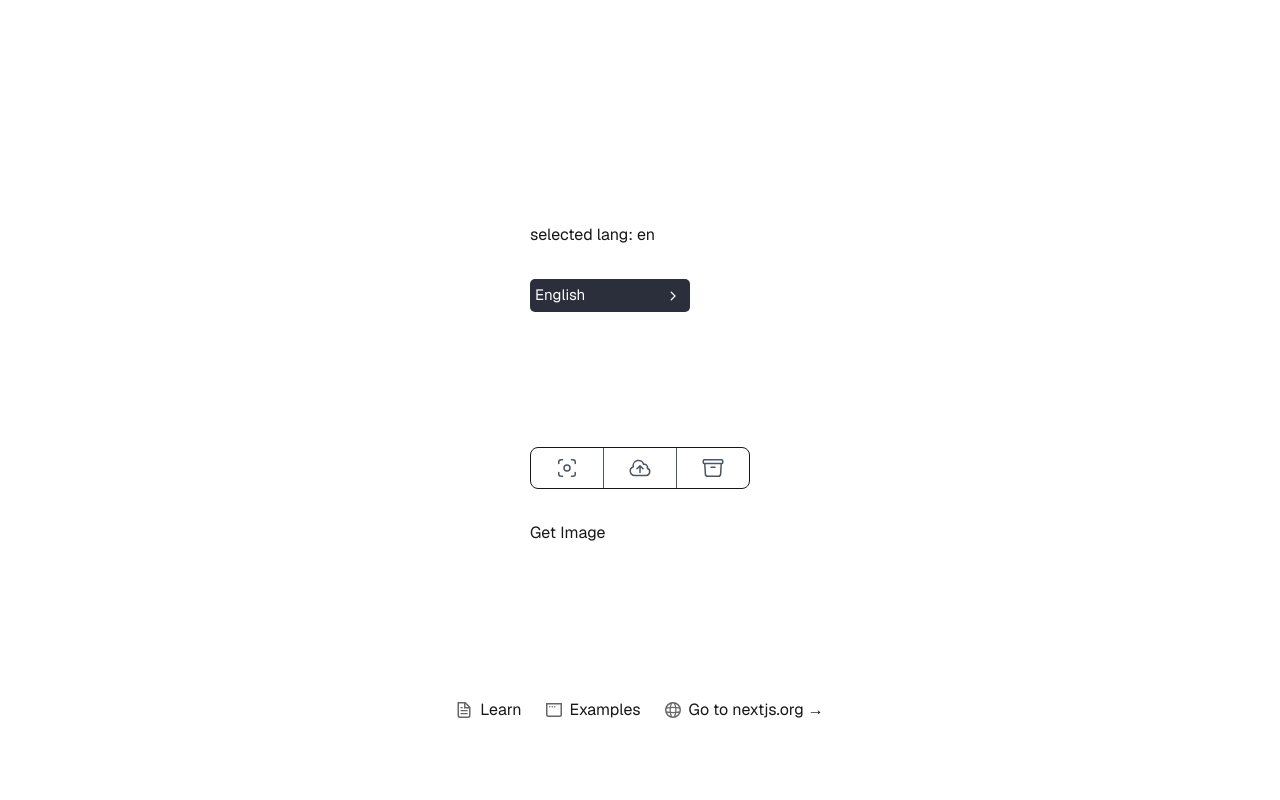
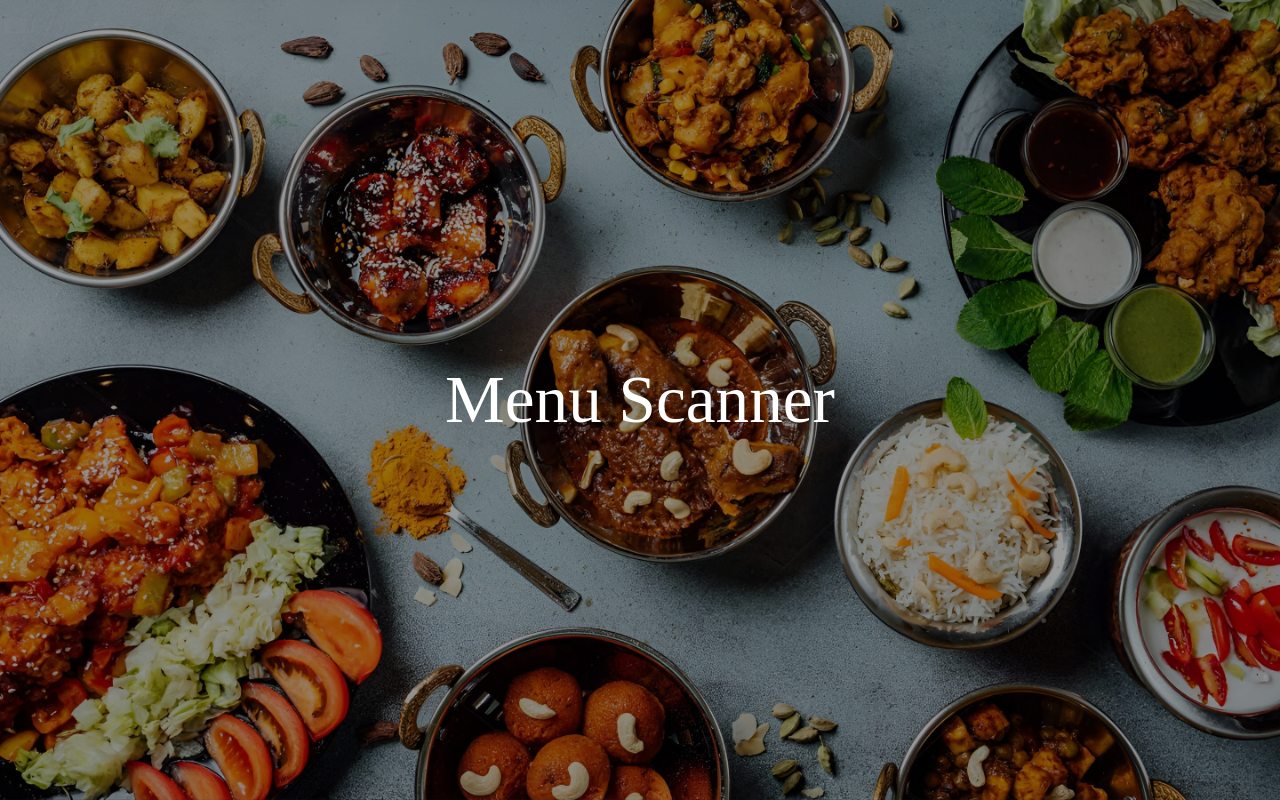
Before and after one commit to kento9941/Menu-Scanner, a Next.js app in the folder frontend/: page / in a window 1280 px wide. Shown: the top 800 px of the page. Built offline with nearby package versions, Linux system fonts and the light colour scheme.

Commit message:
feat: added dynamic header

```diff
--- a/frontend/src/app/globals.css
+++ b/frontend/src/app/globals.css
@@ -1,28 +1,95 @@
 @import "tailwindcss";
 
-:root {
-  --background: #ffffff;
-  --foreground: #171717;
+@keyframes sticky-parallax-header-move-and-size {
+	from {
+		background-position: 50% 0;
+		height: 100vh;
+    width: 100vw;
+	}
+	to {
+		background-position: 50% 100%;
+		height: 10vh;
+		width: 100vw;
+	}
 }
 
-@theme inline {
-  --color-background: var(--background);
-  --color-foreground: var(--foreground);
-  --font-sans: var(--font-geist-sans);
-  --font-mono: var(--font-geist-mono);
-}
-
-@media (prefers-color-scheme: dark) {
-  :root {
-    --background: #0a0a0a;
-    --foreground: #ededed;
+@keyframes sticky-parallax-header-darken {
+  from {
+      background-color: rgba(0,0,0,0.4);
+  }
+  to {
+      background-color: rgba(0,0,0,1);
   }
 }
 
+@keyframes sticky-parallax-header-text-size-and-color {
+  from {
+    font-size: calc(4vw + 1em);
+    color: white;
+  }
+  to {
+    font-size: 2em;
+    color: rgba(199, 184, 153, 1);
+  }
+}
+
+#sticky-parallax-header {
+	position: fixed;
+	top: 0;
+  background-image: url("/background.jpg");
+  background-position: center;
+	background-size: cover;
+	background-repeat: no-repeat;
+  font-family: Lucida Handwriting;
+  display: flex;
+  justify-content: center;
+  align-items: center;
+  text-align: center;
+  z-index: 1;
+	animation: sticky-parallax-header-move-and-size linear forwards;
+	animation-timeline: scroll();
+	animation-range: 0vh 90vh;
+}
+
+#sticky-parallax-header::before {
+  content: "";
+  position: absolute;
+  top: 0;
+  left: 0;
+  width: 100%;
+  height: 100%;
+  background-color: rgba(0,0,0,0);
+  z-index: 0;
+  animation: sticky-parallax-header-darken linear forwards;
+  animation-timeline: scroll();
+  animation-range: 0vh 90vh;
+}
+
+.header-text {
+  position: absolute;
+  top: 50%;
+  left: 50%;
+  transform: translate(-50%, -50%);
+  z-index: 2;
+  color: white;
+  text-shadow: 20px 20px 20px 0 rgba(0,0,0,0.7);
+  font-family: Lucida Handwriting;
+  animation: sticky-parallax-header-text-size-and-color linear forwards;
+  animation-timeline: scroll();
+  animation-range: 0vh 90vh;
+}
+
 body {
-  background: var(--background);
-  color: var(--foreground);
   font-family: Arial, Helvetica, sans-serif;
+  background: linear-gradient(to bottom right, rgba(179, 192, 173, 1), rgba(199, 184, 153, 1));
+  background-size: cover;
+  background-position: center;
+  background-repeat: no-repeat;
+  background-attachment: scroll;
+}
+
+h1, h2, h3, h4, h5, h6, p {
+  color: #fffefd;
 }
 
 /************ Dropdown *************/
--- a/frontend/src/app/page.tsx
+++ b/frontend/src/app/page.tsx
@@ -34,25 +34,35 @@ export default function Home() {
   }
 
   return (
-    <div className="font-sans grid grid-rows-[20px_1fr_20px] items-center justify-items-center min-h-screen p-8 pb-20 gap-16 sm:p-20">
-      <main className="flex flex-col gap-[32px] row-start-2 items-center sm:items-start">
-        <p>selected lang: { language }</p>
-        {/* wheel picker */}
-        <LanguageDropdown language={ language } setLanguage={ setLanguage } />
+    <>
+      <header id="sticky-parallax-header">
+        <span className="header-text">Menu Scanner</span>
+      </header>
+      <div className="grid grid-rows-[20px_1fr_20px] items-center justify-items-center min-h-screen p-8 gap-16">
+        <main className="flex flex-col gap-[32px] row-start-2 items-center pt-[100vh]">
 
+          {/* dotted box */}
+          <div className="relative w-[60vw] h-[70vh] border-2 border-dashed border-white flex items-center justify-center overflow-hidden">
             {/* uploaded image */}
             {imageSrc && (
               <img
                 src={ imageSrc }
                 alt="Your Menu Image..."
-            className="max-w-xs rounded-lg shadow"
+                className="rounded-lg shadow max-w-full max-h-full object-contain"
               />
             )}
+          </div>
 
+          <div className="flex gap-10 items-start">
             {/* buttons */}
-        <PhotoButtonWrapper imageSrc={ imageSrc } setImageSrc={ setImageSrc } />
+            <PhotoButtonWrapper imageSrc={ imageSrc } setImageSrc={ setImageSrc }/>
 
+            {/* menu language selector */}
+            <LanguageDropdown language={ language } setLanguage={ setLanguage } />
+
+            {/* submit button */}
             <button
+            disabled={loading}
             onClick={async () => {
               if (!imageSrc) return;
               const file = await fetch(imageSrc)
@@ -60,10 +70,13 @@ export default function Home() {
                 .then(blob => new File([blob], "upload.png", { type: blob.type }));
               await handleUpload(file);
             }}
+            className="h-10 w-40 bg-blue-600 text-white font-semibold rounded-lg shadow hover:bg-blue-700 transition-colors duration-200"
             >
               Get Image
             </button>
+          </div>
 
+          <div className="mt-10 mb-10">
             <div className="w-full flex justify-center">
               {loading && <div className="loader"></div>}
             </div>
@@ -76,6 +89,7 @@ export default function Home() {
                 className="max-w-xs rounded-lg shadow"
               />
             ))}
+          </div>
 
         </main>
         <footer className="row-start-3 flex gap-[24px] flex-wrap items-center justify-center">
@@ -126,5 +140,6 @@ export default function Home() {
           </a>
         </footer>
       </div>
+    </>
   );
 }
--- a/frontend/src/components/camera-button.tsx
+++ b/frontend/src/components/camera-button.tsx
@@ -25,7 +25,7 @@ export default function CameraButton({
     return (
         <>
             <button
-                className="px-4 py-2 font-medium text-gray-600 transition-colors duration-200 sm:px-6 dark:hover:bg-gray-800 dark:text-gray-300 hover:bg-gray-100"
+                className="h-10 px-4 py-2 font-medium text-gray-600 transition-colors duration-200 sm:px-6 dark:hover:bg-gray-800 dark:text-gray-300 hover:bg-gray-100"
                 onClick={ handleButtonClick }
             >
                 <svg
--- a/frontend/src/components/language-selector.tsx
+++ b/frontend/src/components/language-selector.tsx
@@ -57,7 +57,7 @@ export default function LanguageDropdown({
 
   return (
     <div className="select">
-      <div className="selected">
+      <div className="h-10 selected">
         <span>{ options.find(o => o.value === language)?.label }</span>
         <svg
           xmlns="http://www.w3.org/2000/svg"
```
Also changed, not shown: frontend/public/background.jpg (added). Lines whose indentation alone changed are shown as unchanged.
